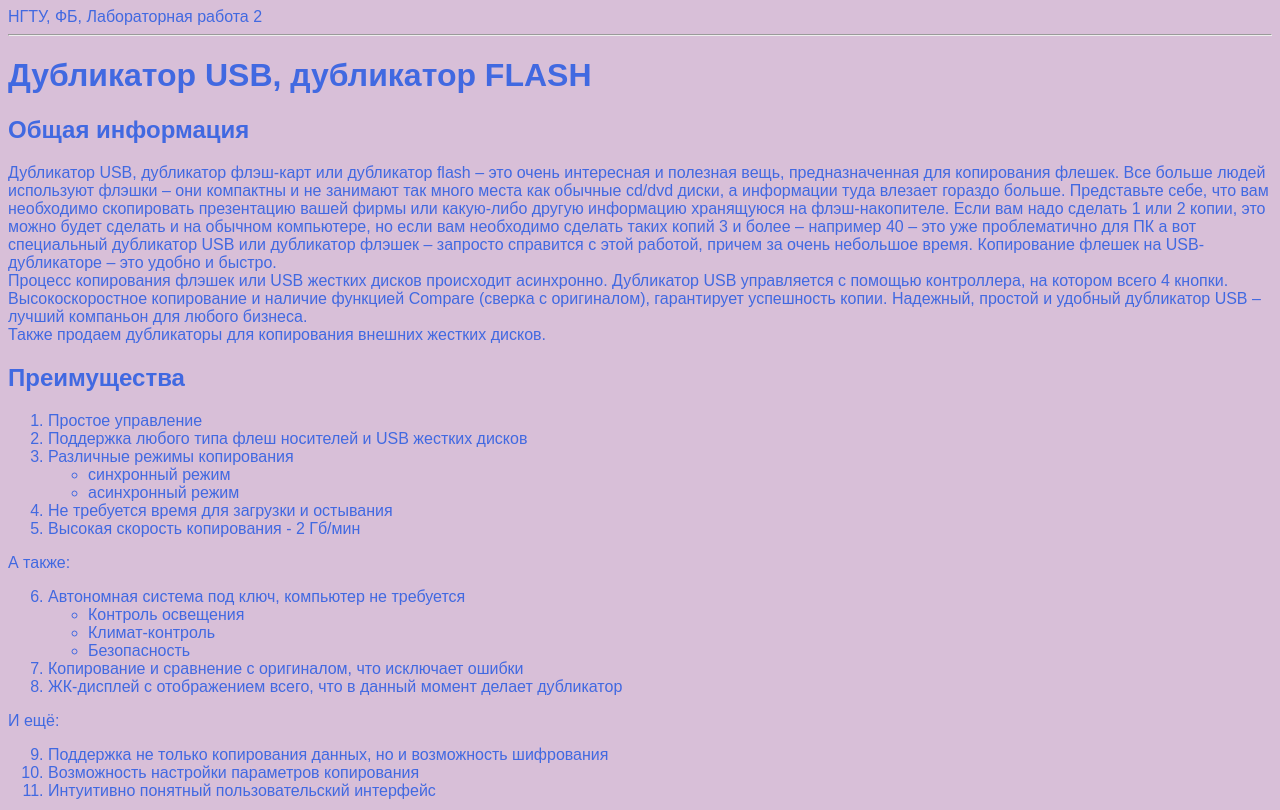
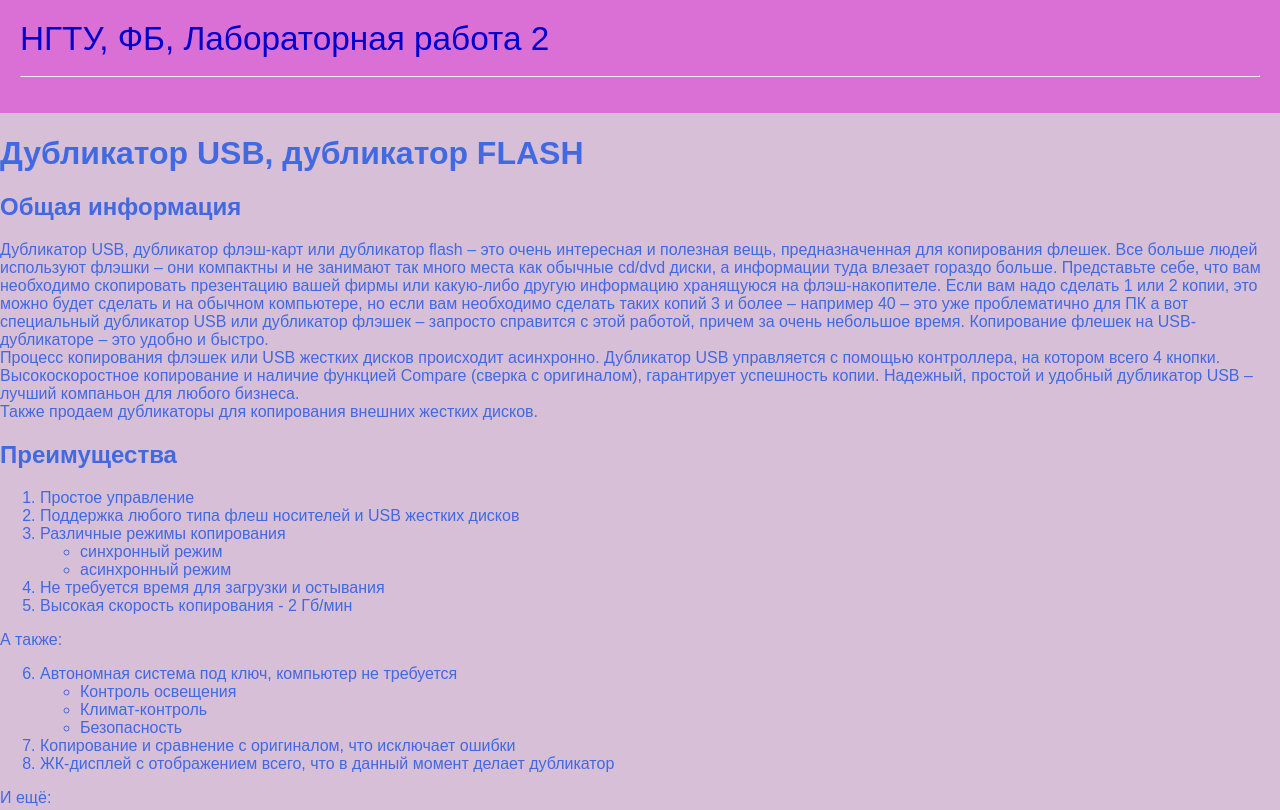
Before and after one commit to Ekatuh/lapki-webki, a plain HTML site: page usb.html in a window 1280 px wide. Shown: the top 810 px of the page. Drawn offline with Linux system fonts and the light colour scheme.

Commit message:
Стили заголовка

```diff
--- a/usb.html
+++ b/usb.html
@@ -5,8 +5,8 @@
         <title>Кузьменко Екатерина Алексеевна. Текст о дубликаторах USB</title>
     </head>
 
-    <body style="background-color: Thistle; color:RoyalBlue; font-family: Arial;">
-        <header>
+    <body style="background-color: Thistle; color:RoyalBlue; font-family: Arial; margin: 0px;">
+        <header style="background-color: Orchid; color: MediumBlue; padding: 20px; font-size: 25pt;">
             НГТУ, ФБ, Лабораторная работа 2
             <hr>
         </header>
```
